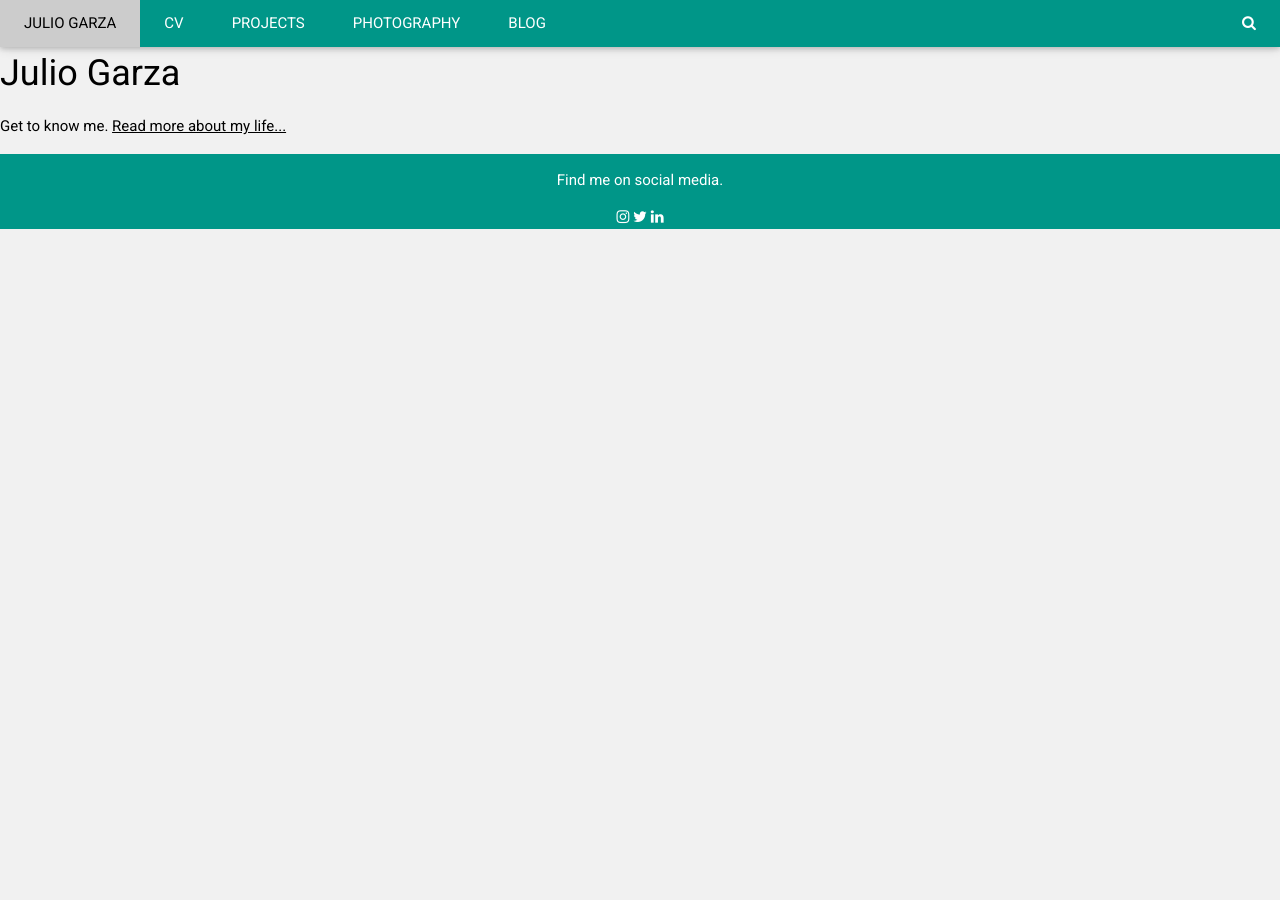
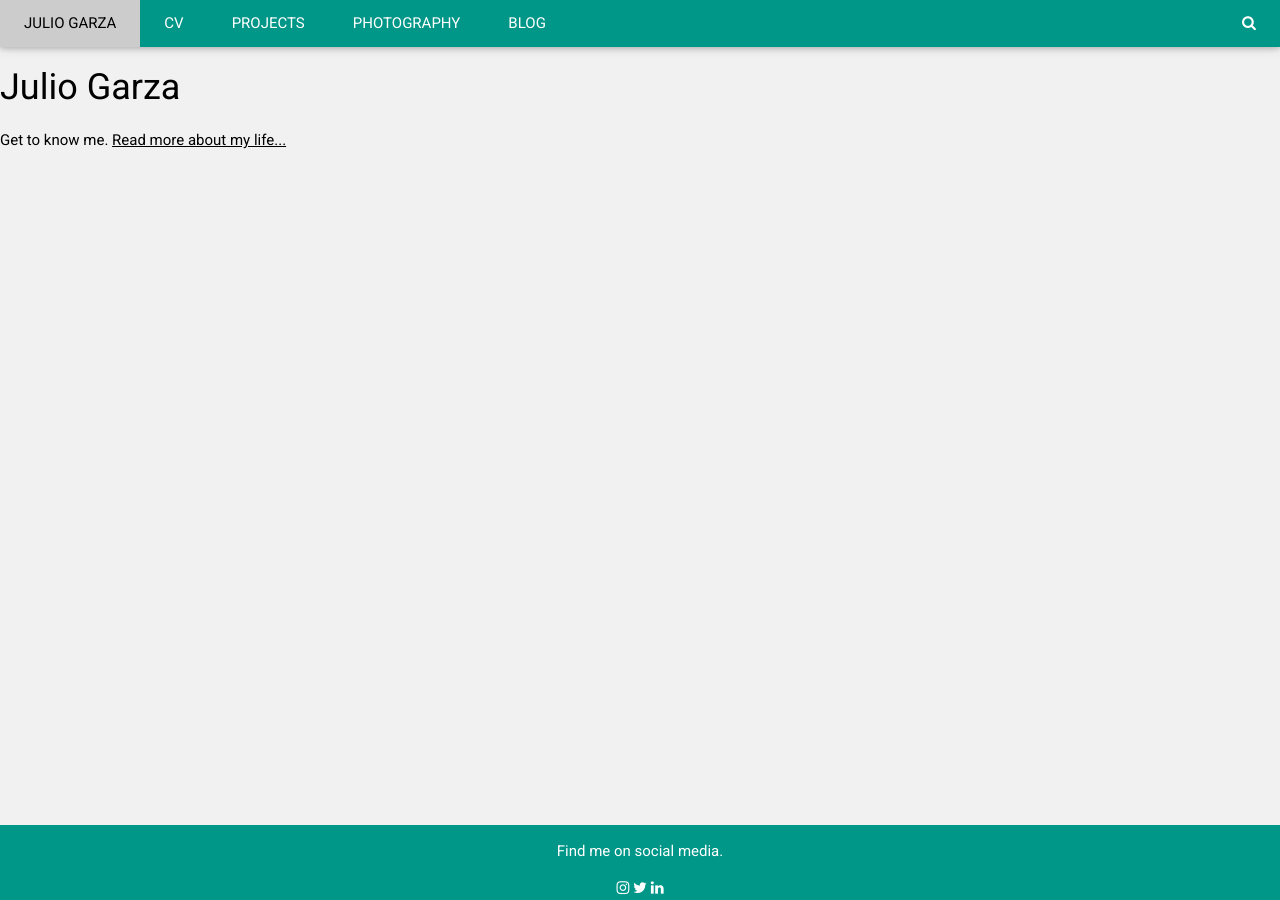
Before and after one commit to juliogarza/juliogarza.github.io, a Jekyll site: the page built from index.html, in a window 1280 px wide. Built offline with Jekyll 4.4.1, drawn with Linux system fonts in a browser that asks for light colours.

Commit message:
Update default.html

```diff
--- a/_layouts/default.html
+++ b/_layouts/default.html
@@ -48,12 +48,11 @@ html,body,h1,h2,h3,h4,h5,h6 {font-family: "Roboto", sans-serif}
 </div>
 	</nav>
 
-		<div class="container" style="max-width:2000px;margin-top:46px">
-		<!-- Menu icon to open sidebar -->
+		<div class="container" style="max-width:2000px;margin-top:60px;margin-bottom:75px;">
  		           {{ content }}
 		</div><!-- /.container -->
 
-<footer class="w3-container w3-teal w3-center w3-margin-top">
+<footer class="w3-container w3-teal w3-center w3-margin-top" style="position:fixed; bottom: 0px; left: 0px; right: 0px; margin-bottom: 0px;">
   <p>Find me on social media.</p>
   <a href="https://www.instagram.com/julio16/?hl=en" target="_blank"><i class="fa fa-instagram w3-hover-opacity"></i></a>
   <a href="https://twitter.com/ElJulioGarza" target="_blank"><i class="fa fa-twitter w3-hover-opacity"></i></a>
```
